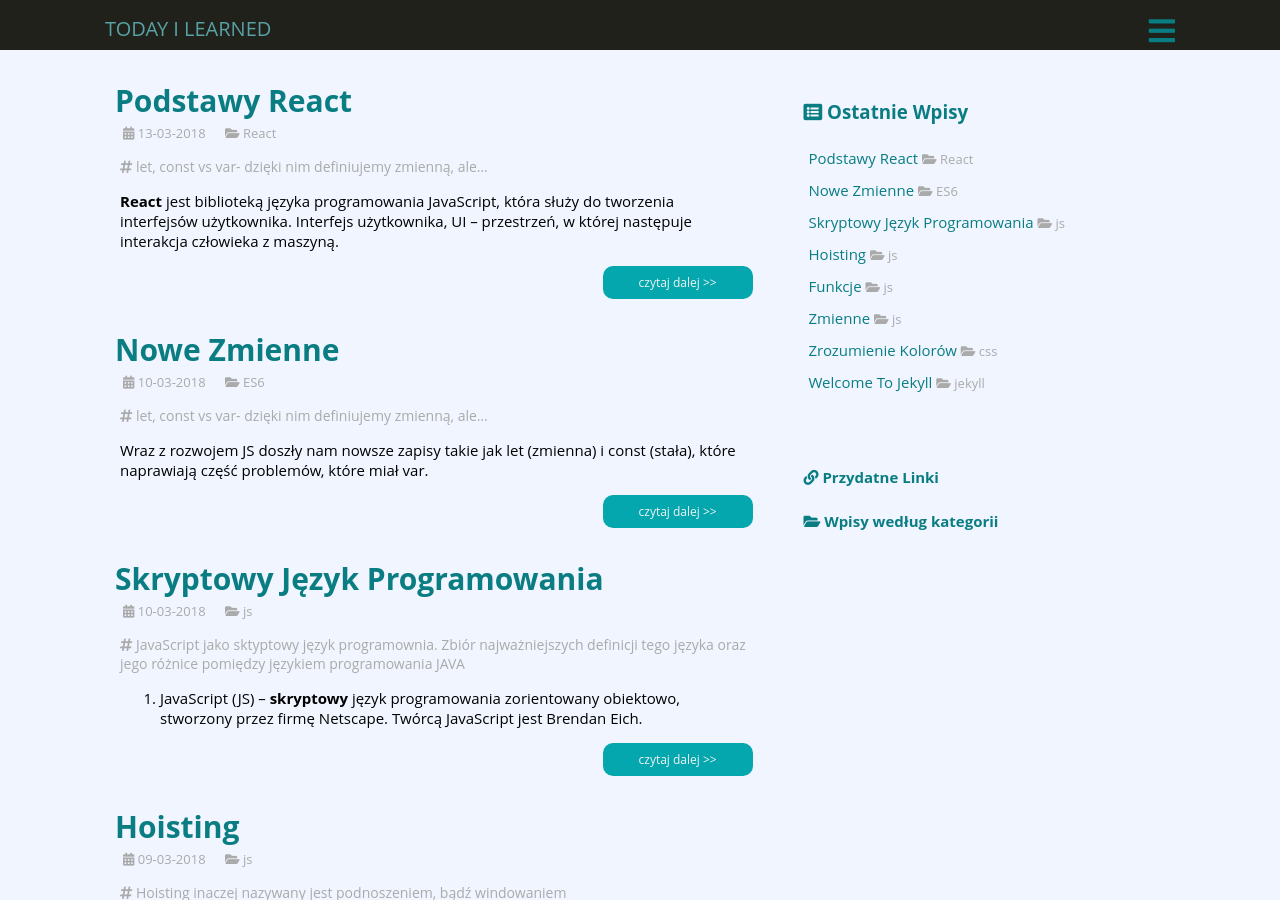
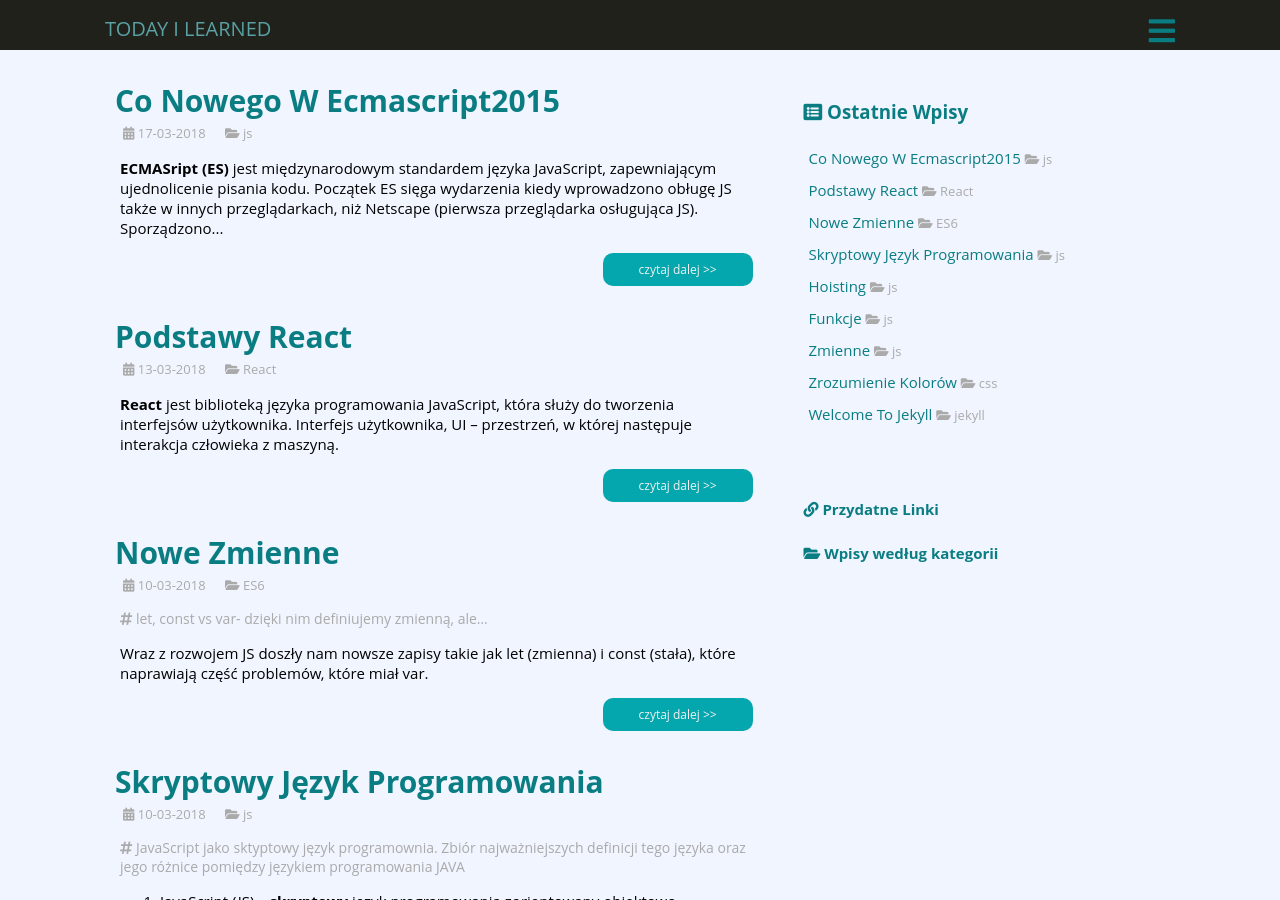
Before and after one commit to JustynaBed/Til, a Jekyll site: the page built from index.html, in a window 1280 px wide and 900 px high. Built offline with Jekyll 4.4.1, drawn with Linux system fonts in a browser that asks for light colours; nearby versions of some CDN libraries.

Commit message:
post about ES6

````diff
--- a/_posts/2018-03-13-podstawy-react.md
+++ b/_posts/2018-03-13-podstawy-react.md
@@ -1,5 +1,4 @@
 ---
-description: let, const vs var- dzięki nim definiujemy zmienną, ale…
 categories: React
 tags: [React, props, state, JSX, DOM, VDOM]
 ---
--- /dev/null
+++ b/_posts/2018-03-17-Co-nowego-w-EcmaScript2015.md
@@ -0,0 +1,109 @@
+---
+categories: js
+tags: [js, ES6]
+---
+
+**ECMASript (ES)** jest międzynarodowym standardem języka JavaScript, zapewniającym ujednolicenie pisania kodu.
+Początek ES sięga wydarzenia kiedy wprowadzono obługę JS także w innych przeglądarkach, niż Netscape (pierwsza przeglądarka osługująca JS).
+Sporządzono wtedy dokument jak dokładnie ten język ma działać.
+
+Nowości ECMAScript2015 (ES6):
+
+# **1. Arrow functions (fat arrow function)**#
+
+Funkcja strzałkowa (funkcja grubo-strzałkowa) w odróżnieniu od standardowych funkcji ma krótszy zapis.
+
+ES5:
+{% highlight ruby %}
+var wordUp = function(word) {
+	return word.toUpperCase()
+}
+
+console.log(wordUp('justyna');
+{% endhighlight %}
+
+
+ES6:
+{% highlight ruby %}
+const wordUp = (word) => {
+    return word.toUpperCase()
+};
+{% endhighlight %}
+
+Inne zapisy Arrow Functions:
+{% highlight ruby %}
+const wordUp = (word) =>
+    word.toUpperCase()
+{% endhighlight %}
+
+
+{% highlight ruby %}
+const wordUp = word =>
+    word.toUpperCase()
+{% endhighlight %}
+
+# **2. Templete string**#
+
+
+EcmaScript 2015 wprowadza nowy sposób
+tworzenia stringów za pomocą tak zwanych backticków (grawisy)- ``.
+
+ES5:
+{% highlight ruby %}
+var name = "Justyna"
+var message = "Hello " + name
+console.log(message)      // Hello "Justyna"
+{% endhighlight %}
+
+ES6:
+{% highlight ruby %}
+let name = "Justyna"
+let message = `Hello ${name}`
+console.log(message)      // Hello "Justyna"
+{% endhighlight %}
+
+# **3. Destrukturyzacja**#
+
+Możemy uzyskać łatwo dostęp do zagnieżdżonych wartości w tablicach i obiektach.
+
+Przypisanie destrukturyzujące umożliwia przypisanie własności tablicy lub obiektów do zmiennych z wykorzystaniem składni przypominającej składnię tablic czy literałów obiektowych.
+
+
+ES5:
+{% highlight ruby %}
+let arrOne = [10, 20, 30]
+let a = arrOne[0]
+let b = arrOne[1]
+let c = arrOne[2]
+console.log(a, b, c)        // 10 20 30
+
+{% endhighlight %}
+
+ES6:
+{% highlight ruby %}
+let arrTwo = [15, 20, 50]
+let [a1, b2, b3] = arrTwo
+
+console.log(a1, b2, b3)
+{% endhighlight %}
+
+# **4. Klasy**#
+
+{% highlight ruby %}
+class Person {
+// object constructor
+// (executed when new Person())
+constructor(name) {
+this.name = name
+}
+// class method
+getName() {
+console.log(this.name)
+}
+}
+{% endhighlight %}
+
+# **4. Deklarowanie zmiennych za pomocą słówka ```let```, ```const```**#
+[Odnośnik_1][Odnośnik_1]
+
+[Odnośnik_1]: https://justynabed.github.io/Til//es6/nowe-zmienne/
````
